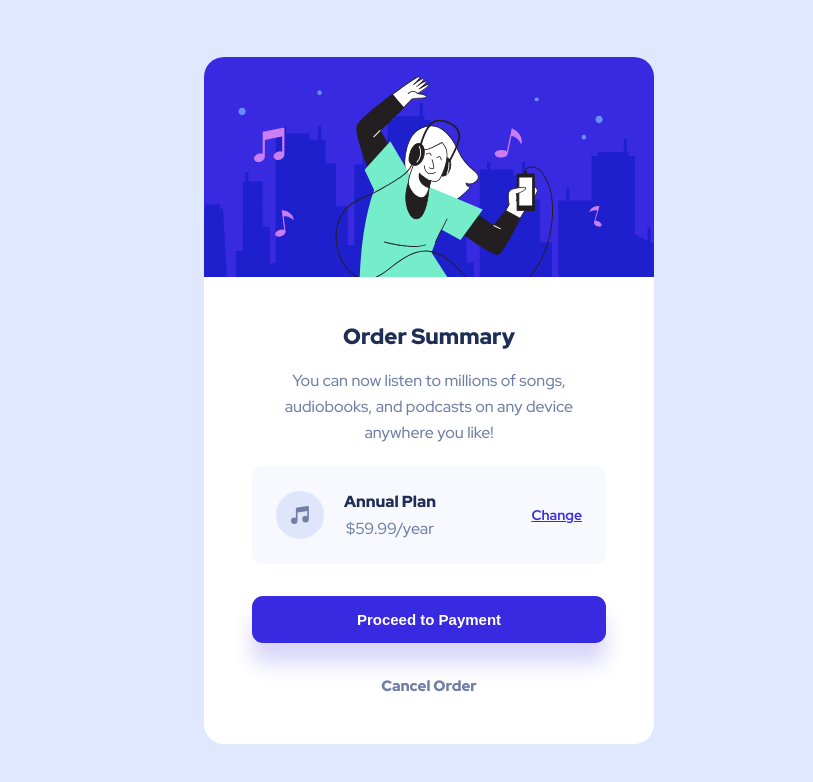
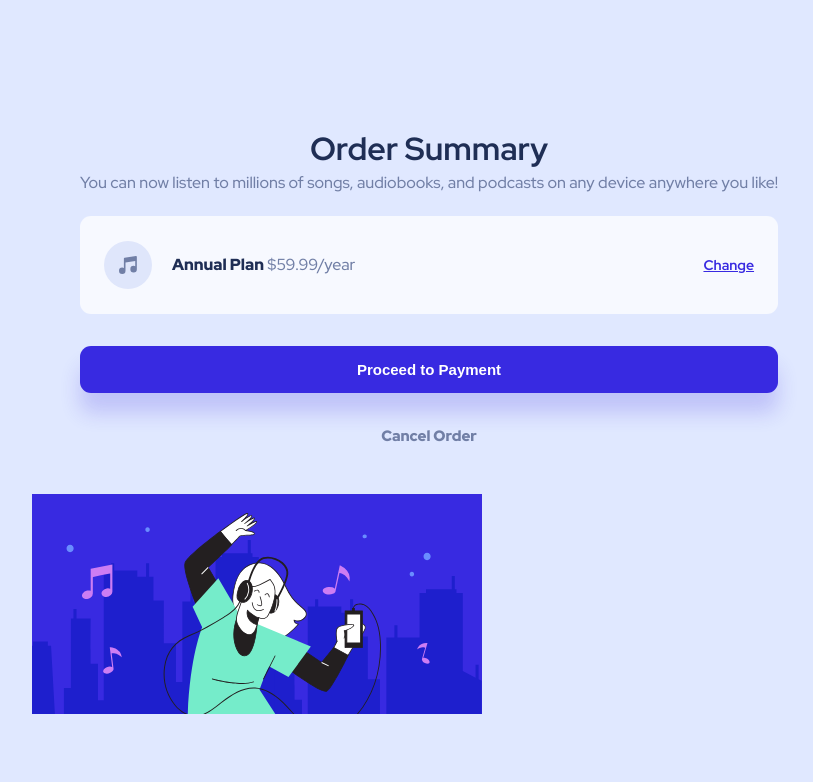
Before and after one commit to sonarin-toun/order-summary-component-main-newbie, a website built with Vite: page index.html in a window 1280 px wide. Shown: the whole page, without its empty margins (211-1024 px from the left). Built offline with nearby package versions, Linux system fonts and the light colour scheme; files whose address does not match are found by name.

Commit message:
fix some issues

```diff
--- a/index.html
+++ b/index.html
@@ -26,9 +26,9 @@
 
   </head>
   <body>
-    <article>
+    <main>
       <div class="sub-container">
-        <h2>Order Summary</h2>
+        <h1>Order Summary</h1>
 
         <p>
           You can now listen to millions of songs, audiobooks, and podcasts on
@@ -36,11 +36,11 @@
         </p>
 
         <div class="product-info">
-          <img src="./images/icon-music.svg" />
+          <img src="./images/icon-music.svg" alt="music note icon" />
 
           <div>
-            <p class="product-plan">Annual Plan</p>
-            <p class="product-price">$59.99/year</p>
+            <span class="product-plan">Annual Plan</span>
+            <span class="product-price">$59.99/year</span>
           </div>
 
           <a href="#">Change</a>
@@ -49,8 +49,8 @@
         <button>Proceed to Payment</button>
         <a href="#">Cancel Order</a>
       </div>
-      <img src="./images/illustration-hero.svg" />
-    </article>
+      <img src="./images/illustration-hero.svg" alt = "human listening to music" />
+    </main>
     <!--
     <div class="attribution">
       Challenge by
--- a/styles/scss/main.scss
+++ b/styles/scss/main.scss
@@ -12,7 +12,7 @@ $font-size-default: 16px;
 $font-size-13: calc(1rem * (13 / 16));
 $font-size-14: calc(1rem * (14 / 16));
 $font-size-15: calc(1rem * (15 / 16));
-$font-size-22: calc(1rem * (22 / 16));
+$font-size-28: calc(1rem * (28 / 16));
 
 $font-weight-medium: 500;
 $font-weight-bold: 700;
@@ -78,9 +78,9 @@ article {
     padding: 32px 24px;
   }
 
-  > h2 {
+  > h1 {
     font-weight: $font-weight-black;
-    font-size: $font-size-22;
+    font-size: $font-size-28;
     margin-bottom: 17px;
 
     @media (max-width: 480px) {
```
